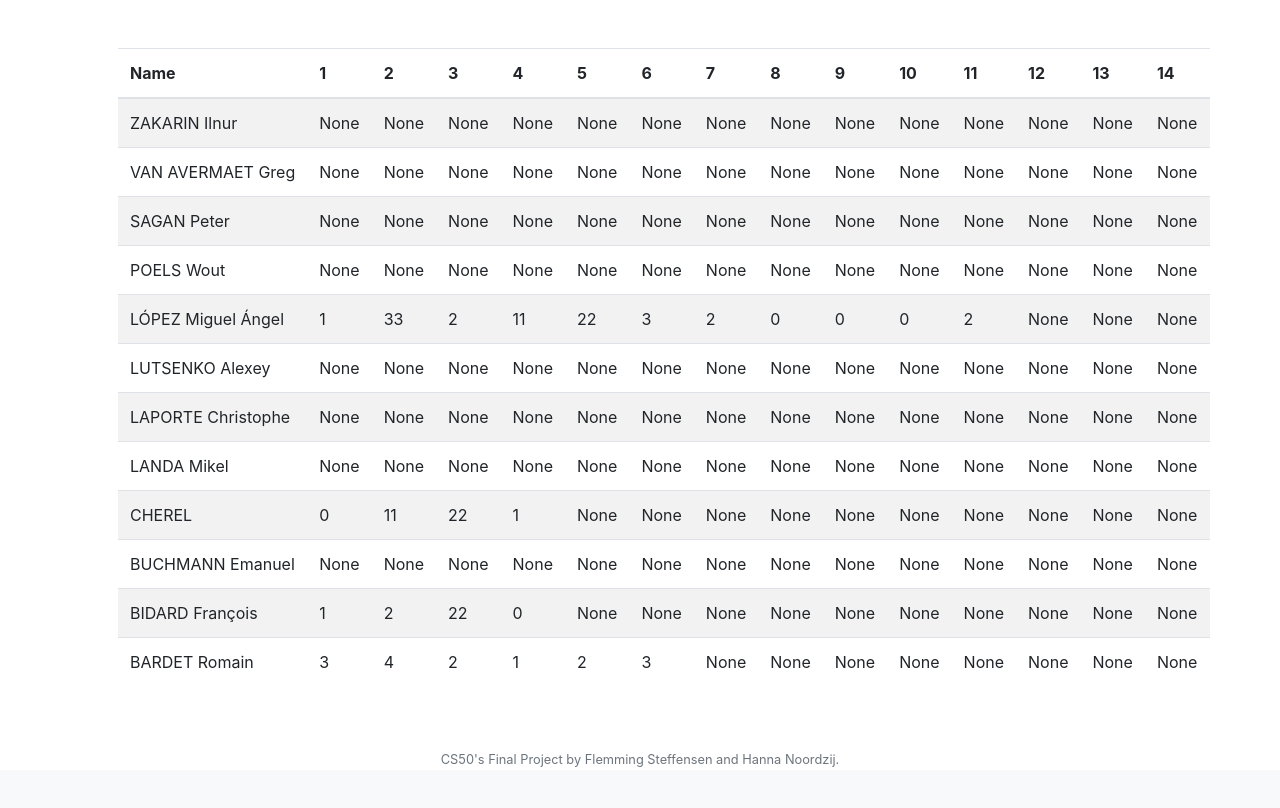
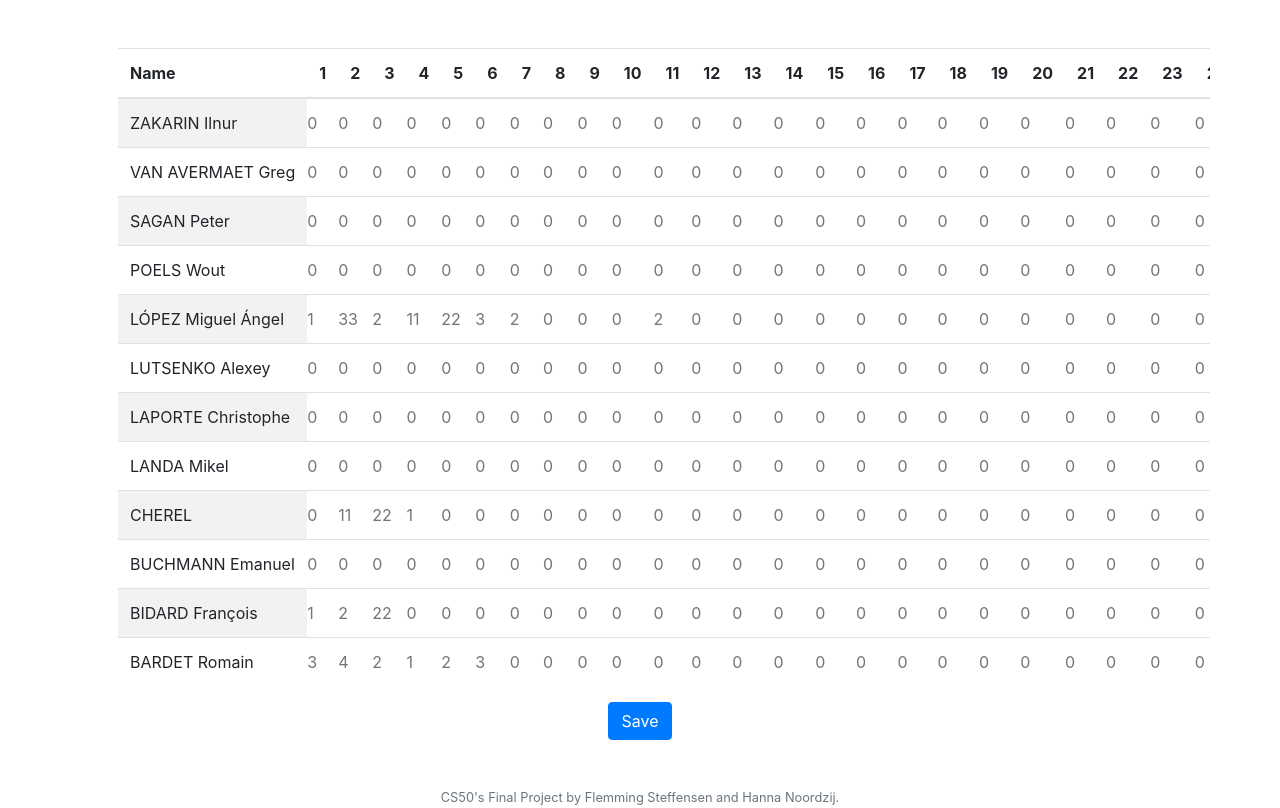
Before and after one commit to FlemmingSteffensen/renwieler, a Flask app: page /points?activecomp=2 in a window 1280 px wide. Shown: the part 82-890 px from the top of the page. Before the commit the page ends 849 px from the top, so only its background shows below. Run offline with Flask 2, Linux system fonts and the light colour scheme; a user stored in the database is signed in; some libraries are stand-ins or nearby versions.

Commit message:
able to edit points

```diff
--- a/app.py
+++ b/app.py
@@ -311,7 +311,7 @@ def points():
     # Get the number of days for the competition
     daysInComp = db.execute("SELECT racedays FROM competitions WHERE id = :compid", compid=compid)
     # render the page passing the information to the page
-    return render_template("points.html", role=role, riderpoints=riderpoints, daysInComp=daysInComp)
+    return render_template("points.html", role=role, riderpoints=riderpoints, daysInComp=daysInComp, compid=compid)
 
 @app.route("/editBlog")
 #TODO @admin_required
--- a/static/styles.css
+++ b/static/styles.css
@@ -66,3 +66,20 @@ main img
 main table {
     text-align: left;
 }
+
+table td {
+    position: relative;
+}
+
+table td input {
+    position: absolute;
+    display: block;
+    top:0;
+    left:0;
+    margin: 0;
+    height: 100%;
+    width: 100%;
+    border: none;
+    padding: 0;
+    box-sizing: border-box;
+}
--- a/templates/points.html
+++ b/templates/points.html
@@ -12,12 +12,14 @@
 
 {% block main %}
     {% if daysInComp %}
+        <form id="updatePoints" action="/updatePoints" method="post">
+            <input type="hidden" name="compid" value="{{compid}}">
             <table class="table table-striped">
                 <thead>
                     <tr>
                         <th>Name</th>
                         {% for number in range(daysInComp[0]["racedays"]) %}
-                    <th >{{number + 1}}</th>
+                        <th>{{number + 1}}</th>
                         {% endfor %}
                     </tr>
                 </thead>
@@ -27,11 +29,21 @@
                             <td style="white-space:nowrap">{{rider.rider}}</td>
                             {% for number in range(daysInComp[0]["racedays"]) %}
                             {% set day = "day" ~ (number+1)%}
-                        <td>{{rider[day]}}</td>
+                                {% if rider[day] != None %}
+                                    <td><input type="number" id="{{rider.rider}} {{number+1}}" placeholder="{{rider[day]}}"></td>
+                                {% else %}
+                                    <td><input type="number" id="{{rider.rider}} {{number+1}}" placeholder="0"></td>
+                                {% endif %}
                             {% endfor %}
                         </tr>
                     {% endfor %}
                 </tbody>
             </table>
+            <button class="btn btn-primary" type="submit">Save</button>
+        </form>
+        <script>
+            updatePoints = document.getElementById("updatePoints");
+            $("#updatePoints").on('submit', function(e){updatePoints.submit();});
+        </script>
     {% endif %}
 {% endblock %}
```
Lines whose indentation alone changed are shown as unchanged.
